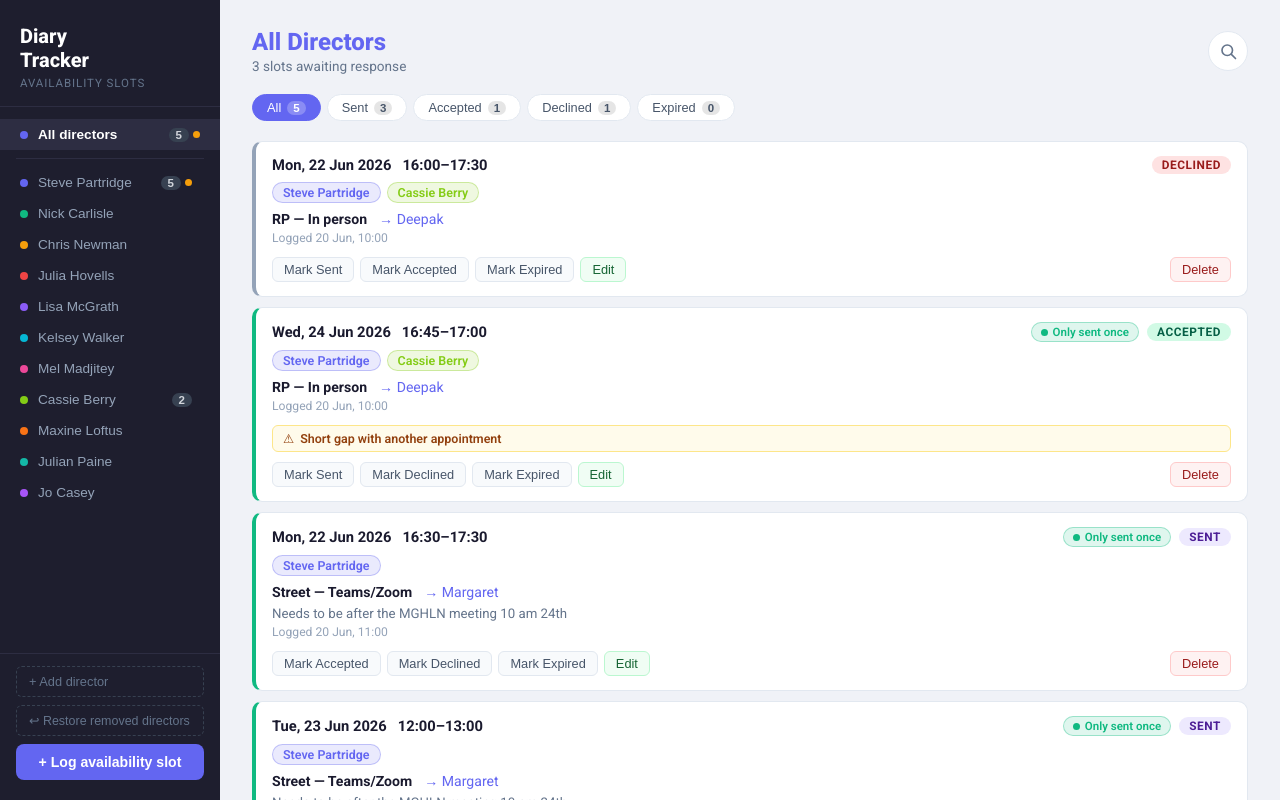
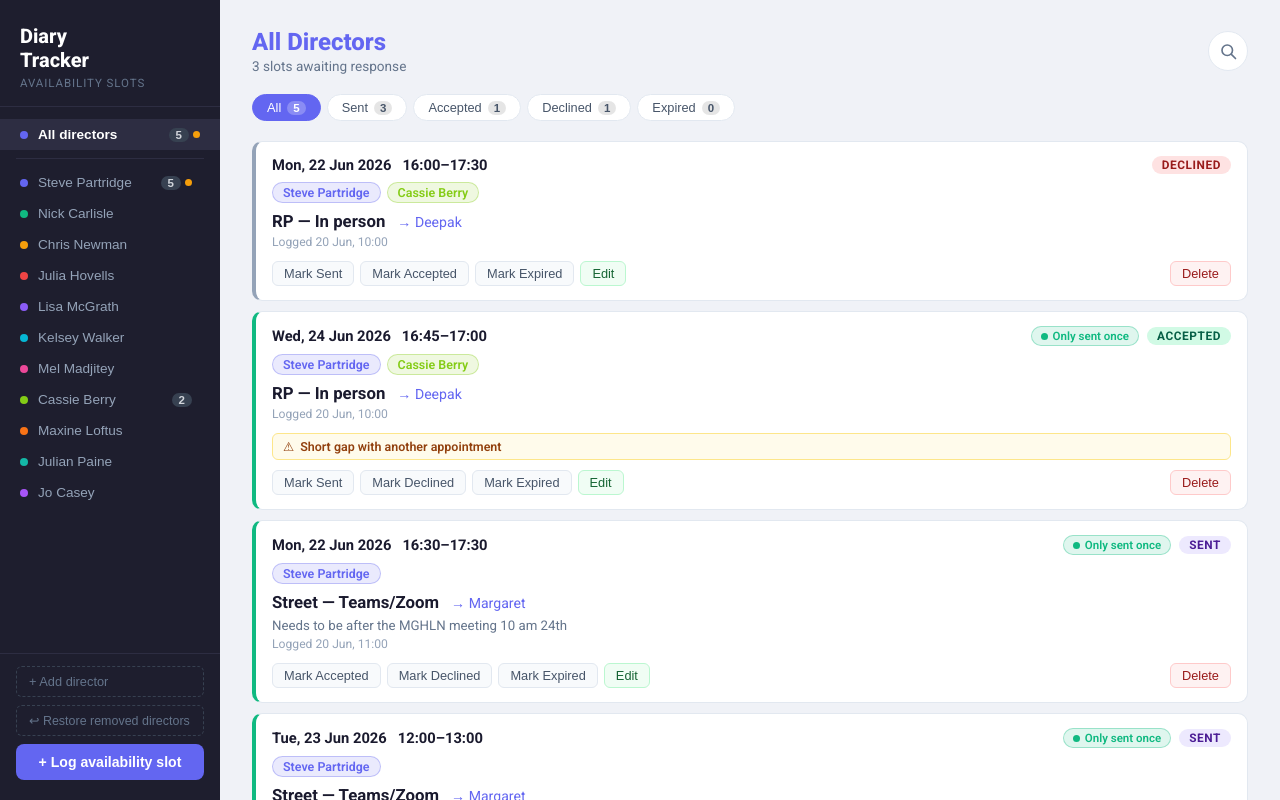
Before and after one commit to liamccmail/diary-slots, a React (Vite) app: page / in a window 1280 px wide. Built offline with nearby package versions, Linux system fonts and the light colour scheme.

Commit message:
Increase meeting name font size on slot cards
Co-Authored-By: Claude Sonnet 4.6 <noreply@anthropic.com>

```diff
--- a/src/App.css
+++ b/src/App.css
@@ -657,6 +657,8 @@ body {
   font-size: 0.88rem;
 }
 
+.slot-body strong { font-size: 1.05rem; }
+
 .slot-person { color: #6366f1; }
 
 .slot-notes {
```
